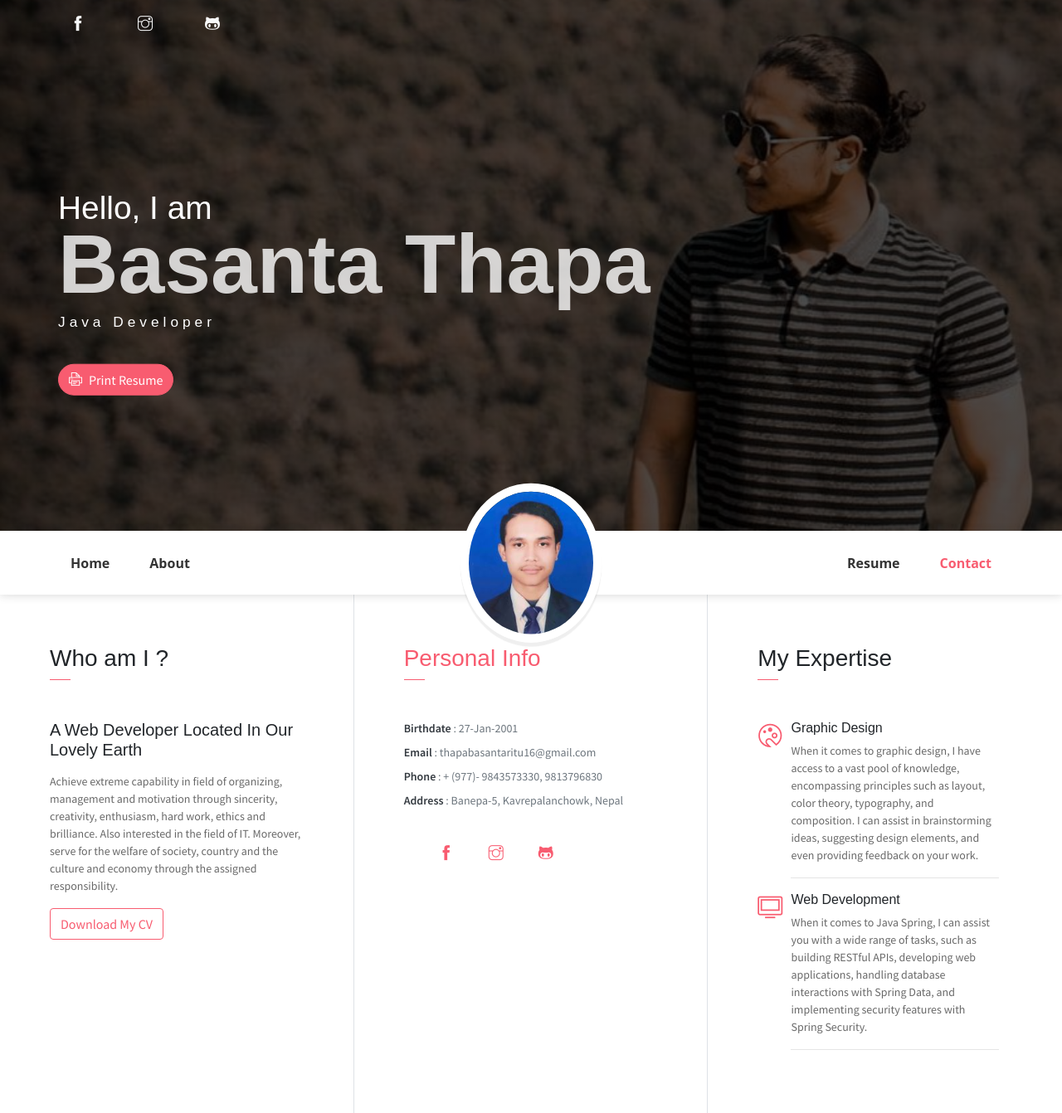
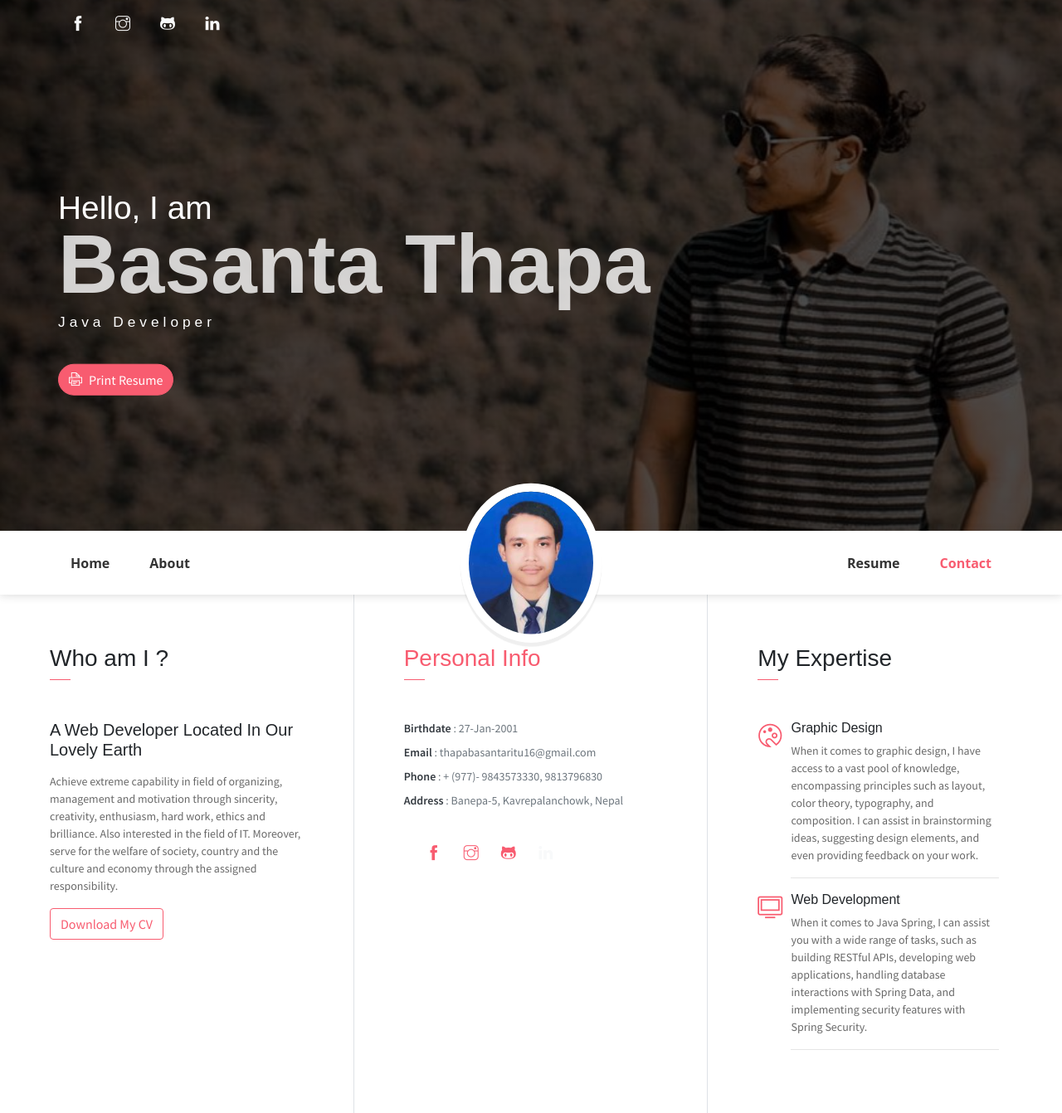
Before and after one commit to Basanta16/portfolio, a website: page index.html in a window 1280 px wide. Shown: the top 1342 px of the page at 83% size. Drawn offline with Linux system fonts and the light colour scheme; some packages are replaced by stand-ins of ours.

Commit message:
update link

```diff
--- a/index.html
+++ b/index.html
@@ -18,6 +18,7 @@
                 <li class="social-item"><a class="social-link text-light" href="https://www.facebook.com/riturajbasanta.thapa"><i class="ti-facebook" aria-hidden="true"></i></a></li>
                 <li class="social-item"><a class="social-link text-light" href="https://www.instagram.com/ritubasanta16/"><i class="ti-instagram" aria-hidden="true"></i></a></li>
                 <li class="social-item"><a class="social-link text-light" href="https://github.com/Basanta16"><i class="ti-github" aria-hidden="true"></i></a></li>
+		    <li class="social-item"><a class="social-link text-light" href="https://www.linkedin.com/in/basanta-thapa-0a56a6223"><i class="ti-linkedin" aria-hidden="true"></i></a></li>
             </ul>
             <div class="header-content">
                 <h4 class="header-subtitle" >Hello, I am</h4>
@@ -83,6 +84,7 @@
                     <li class="social-item"><a class="social-link" href="https://www.facebook.com/riturajbasanta.thapa"><i class="ti-facebook" aria-hidden="true"></i></a></li>
                     <li class="social-item"><a class="social-link " href="https://www.instagram.com/ritubasanta16/"><i class="ti-instagram" aria-hidden="true"></i></a></li>
                     <li class="social-item"><a class="social-link " href="https://github.com/Basanta16"><i class="ti-github" aria-hidden="true"></i></a></li>
+			  <li class="social-item"><a class="social-link text-light" href="https://www.linkedin.com/in/basanta-thapa-0a56a6223"><i class="ti-linkedin" aria-hidden="true"></i></a></li>
                 </ul>
             </div>
             <div class="col-lg-4 about-card">
```
